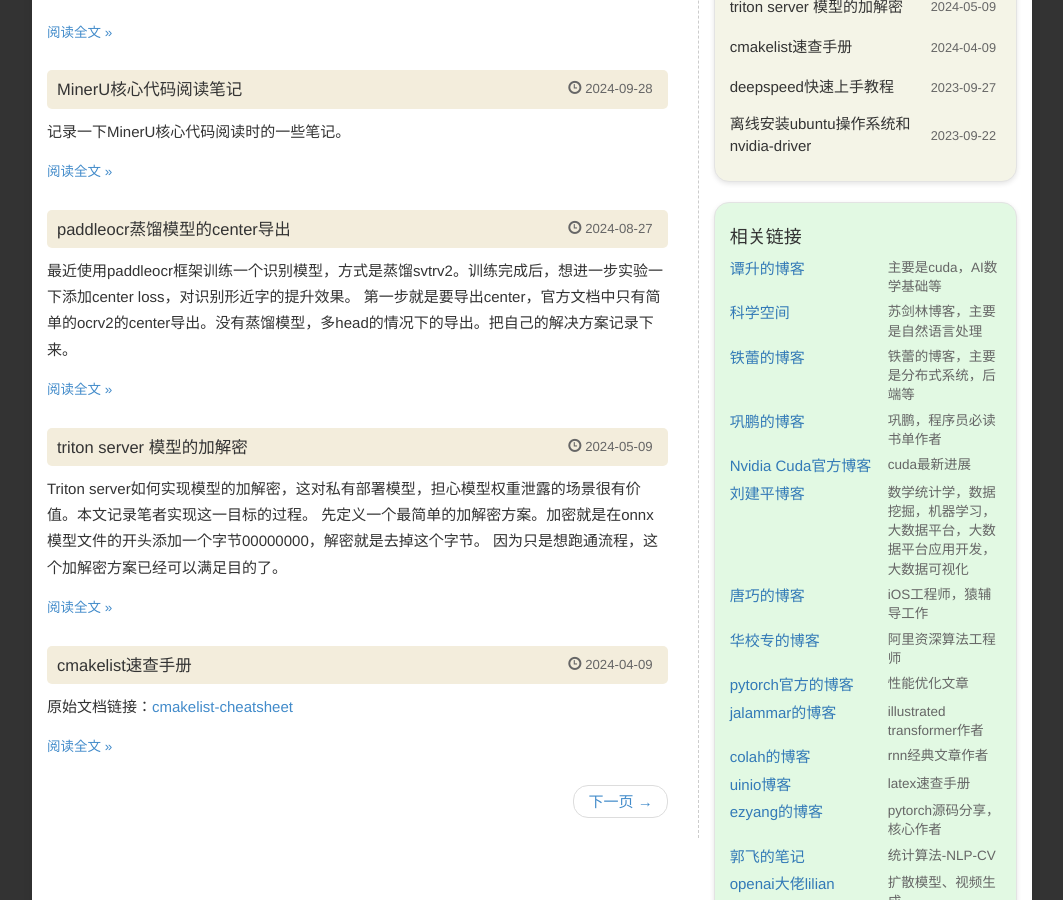
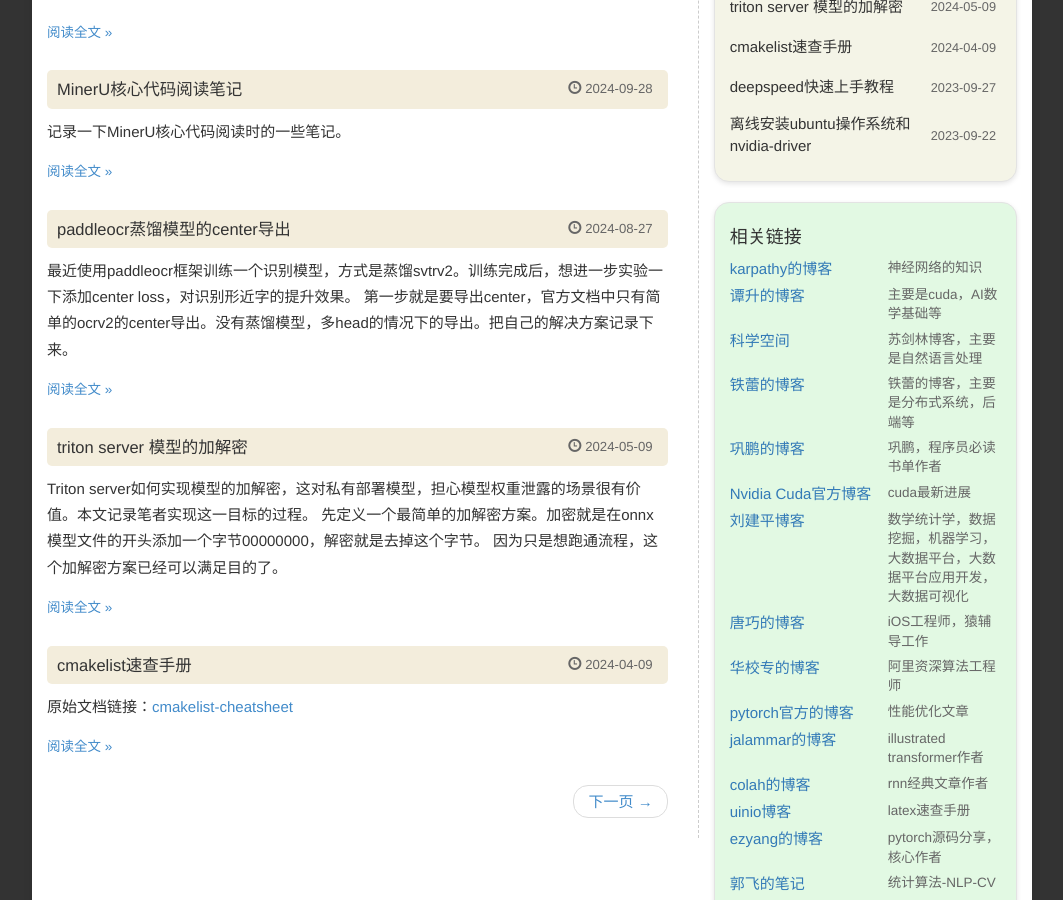
Before and after one commit to liwenju0/liwenju0.github.io, a Jekyll site: the page built from index.html, in a window 1280 px wide and 900 px high, scrolled down 1484 px. Shown: the whole window, without its empty margins (108-1171 px from the left). Built offline with Jekyll 4.4.1, drawn with Linux system fonts in a browser that asks for light colours; the list of posts is cut into pages by our own code; comment, search, counter and statistics services are not loaded.

Commit message:
更新友链，添加karpathy

```diff
--- a/_includes/links.html
+++ b/_includes/links.html
@@ -1,4 +1,8 @@
 <ul class="blog-links">
+  <li>
+    <a href="https://karpathy.github.io/">karpathy的博客</a>
+    <span class="description">神经网络的知识</span>
+  </li>
   <li>
     <a href="https://face2ai.com/">谭升的博客</a>
     <span class="description">主要是cuda，AI数学基础等</span>
```
